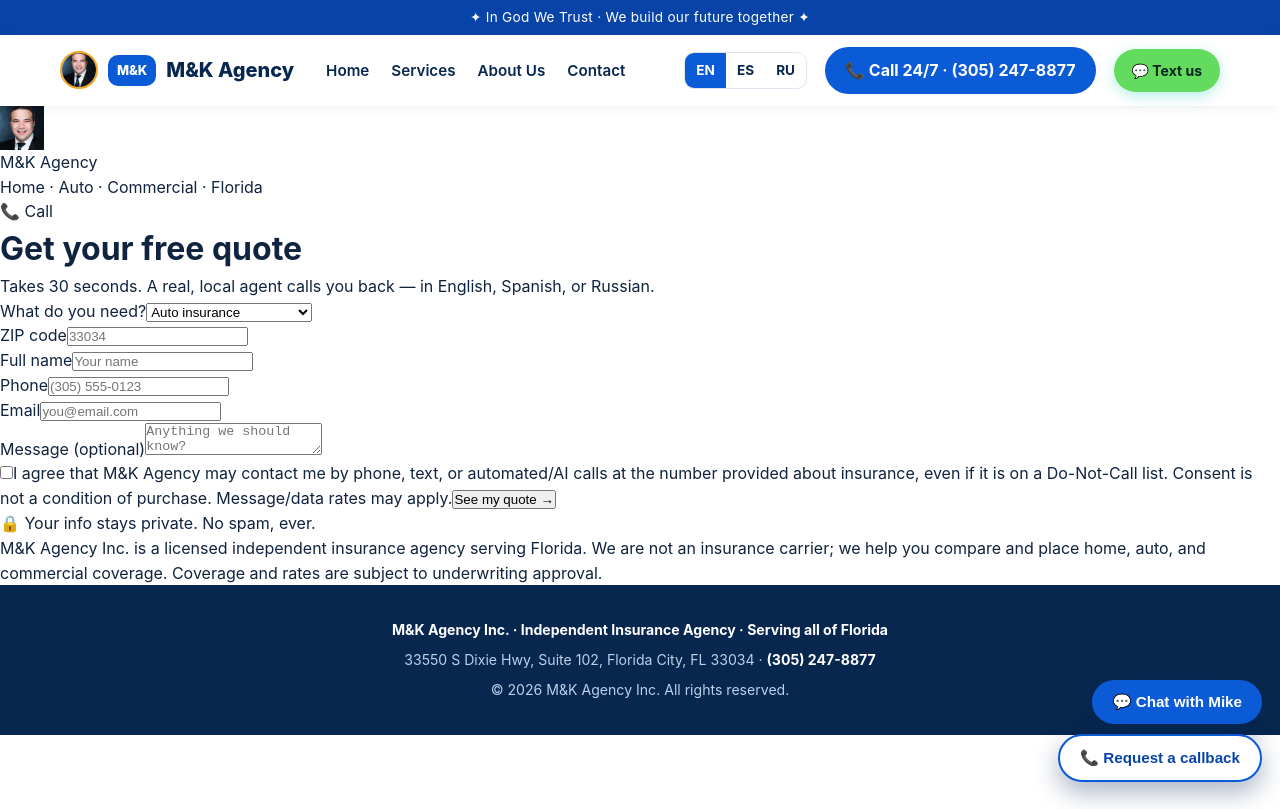
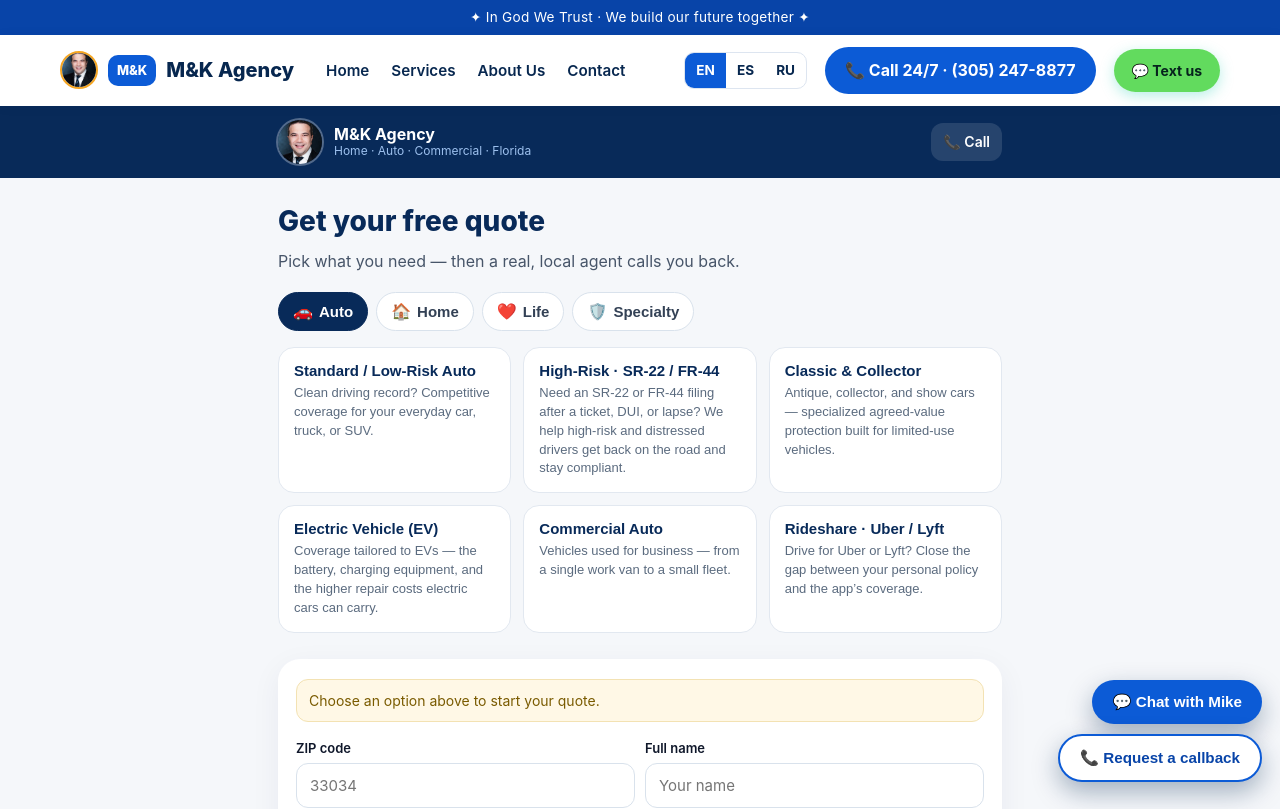
Before and after one commit to levsha2002/mkagencyinc-site, a Next.js app: page /en/quote in a window 1280 px wide. Shown: the top 809 px of the page. Built offline with nearby package versions, Linux system fonts and the light colour scheme.

Commit message:
Refactor quote page form and submission logic

```diff
--- a/app/[lang]/quote/page.tsx
+++ b/app/[lang]/quote/page.tsx
@@ -1,215 +1,308 @@
 'use client';
 
-import { useState, useEffect } from 'react';
+import { useState } from 'react';
+import { useParams } from 'next/navigation';
 import Image from 'next/image';
 
+type Lang = 'en' | 'es' | 'ru';
+
+/* ---- Categories, sub-types and plain-language explanations ----
+   Explanations are compliance-safe: no prices, no carrier names, no
+   guarantees of coverage or approval. Sub-type titles double as the
+   insurance_type recorded on the lead. */
+const CATS: {
+  id: string;
+  icon: string;
+  label: Record<Lang, string>;
+  types: { id: string; title: string; desc: string }[];
+}[] = [
+  {
+    id: 'auto',
+    icon: '🚗',
+    label: { en: 'Auto', es: 'Auto', ru: 'Авто' },
+    types: [
+      { id: 'auto-standard', title: 'Standard / Low-Risk Auto', desc: 'Clean driving record? Competitive coverage for your everyday car, truck, or SUV.' },
+      { id: 'auto-sr22', title: 'High-Risk · SR-22 / FR-44', desc: 'Need an SR-22 or FR-44 filing after a ticket, DUI, or lapse? We help high-risk and distressed drivers get back on the road and stay compliant.' },
+      { id: 'auto-classic', title: 'Classic & Collector', desc: 'Antique, collector, and show cars — specialized agreed-value protection built for limited-use vehicles.' },
+      { id: 'auto-ev', title: 'Electric Vehicle (EV)', desc: 'Coverage tailored to EVs — the battery, charging equipment, and the higher repair costs electric cars can carry.' },
+      { id: 'auto-commercial', title: 'Commercial Auto', desc: 'Vehicles used for business — from a single work van to a small fleet.' },
+      { id: 'auto-rideshare', title: 'Rideshare · Uber / Lyft', desc: 'Drive for Uber or Lyft? Close the gap between your personal policy and the app’s coverage.' },
+    ],
+  },
+  {
+    id: 'home',
+    icon: '🏠',
+    label: { en: 'Home', es: 'Hogar', ru: 'Дом' },
+    types: [
+      { id: 'home-single', title: 'Single-Family Home', desc: 'Protect the house you own — structure, belongings, and liability, built for Florida risks.' },
+      { id: 'home-condo', title: 'Condo (HO-6)', desc: 'Coverage for what’s inside your unit and your personal liability, beyond the HOA’s master policy.' },
+      { id: 'home-townhouse', title: 'Townhouse', desc: 'Tailored to attached homes — structure and interior depending on your association setup.' },
+      { id: 'home-renters', title: 'Renters', desc: 'Affordable protection for your belongings and personal liability while you rent.' },
+    ],
+  },
+  {
+    id: 'life',
+    icon: '❤️',
+    label: { en: 'Life', es: 'Vida', ru: 'Жизнь' },
+    types: [
+      { id: 'life-term', title: 'Term Life', desc: 'Straightforward coverage for a set period — protect your family’s income during the years it matters most.' },
+      { id: 'life-whole', title: 'Whole Life', desc: 'Lifelong coverage that builds cash value over time.' },
+    ],
+  },
+  {
+    id: 'other',
+    icon: '🛡️',
+    label: { en: 'Specialty', es: 'Especiales', ru: 'Другое' },
+    types: [
+      { id: 'moto', title: 'Motorcycle', desc: 'Coverage for your bike, your gear, and liability on the road.' },
+      { id: 'boat', title: 'Boat / Watercraft', desc: 'Protect your boat on the water and on the trailer.' },
+      { id: 'jetski', title: 'Jet Ski / PWC', desc: 'Coverage for personal watercraft — liability and physical damage.' },
+      { id: 'offroad', title: 'Off-Road (ATV / UTV)', desc: 'Protection for ATVs, UTVs, and other off-road vehicles.' },
+      { id: 'golfcart', title: 'Golf Cart', desc: 'Coverage for street-legal and community golf carts.' },
+      { id: 'pet', title: 'Pet Insurance', desc: 'Help with vet bills for your dog or cat — accidents, illness, and more.' },
+    ],
+  },
+];
+
+const UI: Record<Lang, Record<string, string>> = {
+  en: {
+    tagline: 'Home · Auto · Commercial · Florida', call: 'Call',
+    h1: 'Get your free quote', sub: 'Pick what you need — then a real, local agent calls you back.',
+    step2: 'Your details', selected: 'Selected', change: 'change',
+    zip: 'ZIP code', name: 'Full name', phName: 'Your name', phone: 'Phone', email: 'Email',
+    message: 'Message (optional)', phMessage: 'Anything we should know?',
+    consent: 'I agree that M&K Agency may contact me by phone, text, or automated/AI calls at the number provided about insurance, even if it is on a Do-Not-Call list. Consent is not a condition of purchase. Message/data rates may apply.',
+    submit: 'See my quote →', sending: 'Sending…',
+    err: 'Something went wrong — please try again or call (305) 247-8877.',
+    errConsent: 'Please check the consent box so we can contact you.',
+    privacy: '🔒 Your info stays private. No spam, ever.',
+    pickFirst: 'Choose an option above to start your quote.',
+    okH1: "You're all set!", okSub: 'Thanks — our team will call you back shortly. Need us now?', okCall: '📞 Call (305) 247-8877',
+  },
+  es: {
+    tagline: 'Hogar · Auto · Comercial · Florida', call: 'Llamar',
+    h1: 'Obtén tu cotización gratis', sub: 'Elige lo que necesitas — un agente local te devuelve la llamada.',
+    step2: 'Tus datos', selected: 'Seleccionado', change: 'cambiar',
+    zip: 'Código postal', name: 'Nombre completo', phName: 'Tu nombre', phone: 'Teléfono', email: 'Correo electrónico',
+    message: 'Mensaje (opcional)', phMessage: '¿Algo que debamos saber?',
+    consent: 'Acepto que M&K Agency puede contactarme por teléfono, mensaje de texto o llamadas automatizadas/IA al número proporcionado sobre seguros, incluso si está en una lista de No Llamar. El consentimiento no es una condición de compra. Pueden aplicarse tarifas de mensajes/datos.',
+    submit: 'Ver mi cotización →', sending: 'Enviando…',
+    err: 'Algo salió mal — inténtalo de nuevo o llama al (305) 247-8877.',
+    errConsent: 'Marca la casilla de consentimiento para que podamos contactarte.',
+    privacy: '🔒 Tu información es privada. Sin spam, nunca.',
+    pickFirst: 'Elige una opción arriba para comenzar tu cotización.',
+    okH1: '¡Todo listo!', okSub: 'Gracias — nuestro equipo te llamará en breve. ¿Nos necesitas ahora?', okCall: '📞 Llamar (305) 247-8877',
+  },
+  ru: {
+    tagline: 'Дом · Авто · Бизнес · Флорида', call: 'Звонок',
+    h1: 'Получите бесплатный расчёт', sub: 'Выберите, что нужно — местный агент перезвонит вам.',
+    step2: 'Ваши данные', selected: 'Выбрано', change: 'изменить',
+    zip: 'Индекс (ZIP)', name: 'Полное имя', phName: 'Ваше имя', phone: 'Телефон', email: 'Эл. почта',
+    message: 'Сообщение (необязательно)', phMessage: 'Что нам важно знать?',
+    consent: 'Я согласен(на), что M&K Agency может связываться со мной по телефону, SMS или с помощью автоматических/ИИ-звонков по указанному номеру по вопросам страхования, даже если номер внесён в список «Не звонить». Согласие не является условием покупки. Может взиматься плата за сообщения/данные.',
+    submit: 'Получить расчёт →', sending: 'Отправка…',
+    err: 'Что-то пошло не так — попробуйте ещё раз или позвоните (305) 247-8877.',
+    errConsent: 'Отметьте согласие, чтобы мы могли с вами связаться.',
+    privacy: '🔒 Ваши данные конфиденциальны. Никакого спама.',
+    pickFirst: 'Выберите вариант выше, чтобы начать расчёт.',
+    okH1: 'Готово!', okSub: 'Спасибо — наша команда скоро перезвонит. Нужны прямо сейчас?', okCall: '📞 Позвонить (305) 247-8877',
+  },
+};
+
 export default function QuotePage() {
-  const [form, setForm] = useState({
-    insurance_type: 'Auto',
-    zip_code: '',
-    name: '',
-    phone: '',
-    email: '',
-    message: '',
-    consent: false,
-  });
-  const [source, setSource] = useState('qr');
-  const [status, setStatus] = useState<'idle' | 'sending' | 'ok' | 'err'>('idle');
+  const params = useParams();
+  const raw = Array.isArray(params?.lang) ? params.lang[0] : (params?.lang as string | undefined);
+  const lang: Lang = raw === 'es' || raw === 'ru' ? raw : 'en';
+  const t = UI[lang];
 
-  // Read ?src= from the QR link (e.g. ?src=card, ?src=flyer) for lead tracking
-  useEffect(() => {
-    try {
-      const p = new URLSearchParams(window.location.search).get('src');
-      if (p) setSource(p);
-    } catch {}
-  }, []);
+  const [cat, setCat] = useState('auto');
+  const [picked, setPicked] = useState<{ title: string; catLabel: string } | null>(null);
+  const [form, setForm] = useState({ zip: '', name: '', phone: '', email: '', message: '', consent: false });
+  const [status, setStatus] = useState<'idle' | 'sending' | 'ok' | 'err' | 'err-consent'>('idle');
 
-  const submit = async (e: React.FormEvent) => {
+  const activeCat = CATS.find((c) => c.id === cat)!;
+
+  function choose(title: string) {
+    setPicked({ title, catLabel: activeCat.label[lang] });
+    setTimeout(() => document.getElementById('q-form')?.scrollIntoView({ behavior: 'smooth', block: 'start' }), 60);
+  }
+
+  async function submit(e: React.FormEvent) {
     e.preventDefault();
-    if (!form.consent) {
-      setStatus('err');
-      return;
-    }
+    if (!form.consent) { setStatus('err-consent'); return; }
     setStatus('sending');
+    let src = 'qr';
+    try { const p = new URLSearchParams(window.location.search).get('src'); if (p) src = p; } catch {}
     try {
       const res = await fetch('/api/lead', {
-        method: 'POST',
-        headers: { 'Content-Type': 'application/json' },
-        body: JSON.stringify({ ...form, source: `qr-${source}` }),
+        method: 'POST', headers: { 'Content-Type': 'application/json' },
+        body: JSON.stringify({
+          insurance_type: picked ? picked.title : activeCat.label.en,
+          zip_code: form.zip, name: form.name, phone: form.phone, email: form.email,
+          message: form.message, consent: form.consent, lang, source: `qr-${src}`,
+        }),
       });
       setStatus(res.ok ? 'ok' : 'err');
-    } catch {
-      setStatus('err');
-    }
-  };
+    } catch { setStatus('err'); }
+  }
 
   if (status === 'ok') {
     return (
-      <main className="min-h-screen bg-[#082a59] text-white flex items-center justify-center px-6">
-        <div className="text-center max-w-md">
-          <div className="w-16 h-16 rounded-full bg-[#1d6fe0] flex items-center justify-center mx-auto mb-6 text-3xl">
-            ✓
-          </div>
-          <h1 className="text-3xl font-bold">You&apos;re all set!</h1>
-          <p className="mt-4 text-blue-100 text-lg">
-            Thanks — our team will call you back shortly. Need us now?
-          </p>
-          <a
-            href="tel:3052478877"
-            className="inline-block mt-6 bg-white text-[#082a59] font-semibold px-7 py-3 rounded-2xl"
-          >
-            📞 Call (305) 247-8877
-          </a>
+      <main className="qh-ok">
+        <style>{CSS}</style>
+        <div className="qh-ok-box">
+          <div className="qh-check">✓</div>
+          <h1>{t.okH1}</h1>
+          <p>{t.okSub}</p>
+          <a href="tel:3052478877" className="qh-btn qh-btn-white">{t.okCall}</a>
         </div>
       </main>
     );
   }
 
   return (
-    <main className="min-h-screen bg-gray-50">
-      {/* Header */}
-      <div className="bg-[#082a59] text-white">
-        <div className="max-w-lg mx-auto px-5 py-5 flex items-center gap-3">
-          <Image
-            src="/images/mikhail-avatar.jpg"
-            alt="Mikhail Kozlov"
-            width={44}
-            height={44}
-            className="rounded-full ring-2 ring-white/30"
-          />
-          <div className="leading-tight">
-            <div className="font-bold">M&amp;K Agency</div>
-            <div className="text-xs text-blue-200">Home · Auto · Commercial · Florida</div>
+    <main className="qh">
+      <style>{CSS}</style>
+
+      <header className="qh-top">
+        <div className="qh-top-in">
+          <Image src="/images/mikhail-avatar.jpg" alt="Mikhail Kozlov" width={44} height={44} className="qh-av" />
+          <div className="qh-brand">
+            <strong>M&amp;K Agency</strong>
+            <span>{t.tagline}</span>
           </div>
-          <a href="tel:3052478877" className="ml-auto text-sm font-semibold bg-white/10 px-3 py-2 rounded-xl">
-            📞 Call
-          </a>
+          <a href="tel:3052478877" className="qh-call">📞 {t.call}</a>
         </div>
-      </div>
+      </header>
 
-      {/* Form */}
-      <div className="max-w-lg mx-auto px-5 py-8">
-        <h1 className="text-3xl font-bold text-[#082a59]">Get your free quote</h1>
-        <p className="mt-2 text-gray-600">
-          Takes 30 seconds. A real, local agent calls you back — in English, Spanish, or Russian.
-        </p>
+      <div className="qh-wrap">
+        <h1 className="qh-h1">{t.h1}</h1>
+        <p className="qh-sub">{t.sub}</p>
 
-        <form onSubmit={submit} className="mt-6 space-y-4 bg-white p-6 rounded-3xl shadow-sm">
-          <div>
-            <label className="block text-sm font-medium mb-1.5">What do you need?</label>
-            <select
-              value={form.insurance_type}
-              onChange={(e) => setForm({ ...form, insurance_type: e.target.value })}
-              className="w-full p-3.5 border rounded-xl bg-white"
-            >
-              <option value="Auto">Auto insurance</option>
-              <option value="Home">Home / Condo / Renters</option>
-              <option value="Commercial">Commercial / Business</option>
-              <option value="Life">Life insurance</option>
-              <option value="Bundle">Bundle &amp; save</option>
-            </select>
-          </div>
+        {/* Category tabs */}
+        <div className="qh-tabs">
+          {CATS.map((c) => (
+            <button key={c.id} type="button"
+              className={`qh-tab ${cat === c.id ? 'on' : ''}`}
+              onClick={() => setCat(c.id)}>
+              <span className="qh-tab-ic">{c.icon}</span>{c.label[lang]}
+            </button>
+          ))}
+        </div>
 
-          <div className="grid grid-cols-2 gap-3">
+        {/* Sub-type cards with explanations */}
+        <div className="qh-grid">
+          {activeCat.types.map((ty) => {
+            const on = picked?.title === ty.title;
+            return (
+              <button key={ty.id} type="button"
+                className={`qh-card ${on ? 'on' : ''}`}
+                onClick={() => choose(ty.title)}>
+                <span className="qh-card-t">{ty.title}{on ? ' ✓' : ''}</span>
+                <span className="qh-card-d">{ty.desc}</span>
+              </button>
+            );
+          })}
+        </div>
+
+        {/* Adaptive form */}
+        <form id="q-form" onSubmit={submit} className="qh-form">
+          {picked ? (
+            <div className="qh-picked">
+              {t.selected}: <strong>{picked.catLabel} · {picked.title}</strong>
+            </div>
+          ) : (
+            <div className="qh-hint">{t.pickFirst}</div>
+          )}
+
+          <div className="qh-row">
             <div>
-              <label className="block text-sm font-medium mb-1.5">ZIP code</label>
-              <input
-                inputMode="numeric"
-                maxLength={5}
-                value={form.zip_code}
-                onChange={(e) => setForm({ ...form, zip_code: e.target.value })}
-                className="w-full p-3.5 border rounded-xl"
-                placeholder="33034"
-                required
-              />
+              <label>{t.zip}</label>
+              <input inputMode="numeric" maxLength={5} value={form.zip}
+                onChange={(e) => setForm({ ...form, zip: e.target.value })} placeholder="33034" required />
             </div>
             <div>
-              <label className="block text-sm font-medium mb-1.5">Full name</label>
-              <input
-                value={form.name}
-                onChange={(e) => setForm({ ...form, name: e.target.value })}
-                className="w-full p-3.5 border rounded-xl"
-                placeholder="Your name"
-                required
-              />
+              <label>{t.name}</label>
+              <input value={form.name} onChange={(e) => setForm({ ...form, name: e.target.value })}
+                placeholder={t.phName} required />
             </div>
           </div>
 
-          <div>
-            <label className="block text-sm font-medium mb-1.5">Phone</label>
-            <input
-              type="tel"
-              value={form.phone}
-              onChange={(e) => setForm({ ...form, phone: e.target.value })}
-              className="w-full p-3.5 border rounded-xl"
-              placeholder="(305) 555-0123"
-              required
-            />
-          </div>
+          <label>{t.phone}</label>
+          <input type="tel" value={form.phone} onChange={(e) => setForm({ ...form, phone: e.target.value })}
+            placeholder="(305) 555-0123" required />
 
-          <div>
-            <label className="block text-sm font-medium mb-1.5">Email</label>
-            <input
-              type="email"
-              value={form.email}
-              onChange={(e) => setForm({ ...form, email: e.target.value })}
-              className="w-full p-3.5 border rounded-xl"
-              placeholder="you@email.com"
-              required
-            />
-          </div>
+          <label>{t.email}</label>
+          <input type="email" value={form.email} onChange={(e) => setForm({ ...form, email: e.target.value })}
+            placeholder="you@email.com" required />
 
-          <div>
-            <label className="block text-sm font-medium mb-1.5">Message (optional)</label>
-            <textarea
-              value={form.message}
-              onChange={(e) => setForm({ ...form, message: e.target.value })}
-              className="w-full p-3.5 border rounded-xl h-20"
-              placeholder="Anything we should know?"
-            />
-          </div>
+          <label>{t.message}</label>
+          <textarea value={form.message} onChange={(e) => setForm({ ...form, message: e.target.value })}
+            placeholder={t.phMessage} />
 
-          {/* TCPA consent — required before we collect the phone number */}
-          <label className="flex gap-3 items-start text-xs text-gray-600 cursor-pointer">
-            <input
-              type="checkbox"
-              checked={form.consent}
-              onChange={(e) => setForm({ ...form, consent: e.target.checked })}
-              className="mt-0.5 h-4 w-4 flex-shrink-0"
-              required
-            />
-            <span>
-              I agree that M&amp;K Agency may contact me by phone, text, or automated/AI calls at the
-              number provided about insurance, even if it is on a Do-Not-Call list. Consent is not a
-              condition of purchase. Message/data rates may apply.
-            </span>
+          <label className="qh-consent">
+            <input type="checkbox" checked={form.consent}
+              onChange={(e) => setForm({ ...form, consent: e.target.checked })} required />
+            <span>{t.consent}</span>
           </label>
 
-          <button
-            type="submit"
-            disabled={status === 'sending'}
-            className="w-full bg-[#1d6fe0] hover:bg-[#1a63c9] disabled:opacity-60 text-white py-4 text-lg font-semibold rounded-2xl transition"
-          >
-            {status === 'sending' ? 'Sending…' : 'See my quote →'}
+          <button type="submit" className="qh-btn qh-btn-blue" disabled={status === 'sending'}>
+            {status === 'sending' ? t.sending : t.submit}
           </button>
 
-          {status === 'err' && (
-            <p className="text-center text-red-600 text-sm font-medium">
-              {form.consent
-                ? 'Something went wrong — please try again or call (305) 247-8877.'
-                : 'Please check the consent box so we can contact you.'}
-            </p>
+          {(status === 'err' || status === 'err-consent') && (
+            <p className="qh-err">{status === 'err-consent' ? t.errConsent : t.err}</p>
           )}
-
-          <p className="text-center text-xs text-gray-400">🔒 Your info stays private. No spam, ever.</p>
+          <p className="qh-priv">{t.privacy}</p>
         </form>
-
-        <p className="mt-6 text-[11px] leading-relaxed text-gray-400 text-center">
-          M&amp;K Agency Inc. is a licensed independent insurance agency serving Florida. We are not an
-          insurance carrier; we help you compare and place home, auto, and commercial coverage.
-          Coverage and rates are subject to underwriting approval.
-        </p>
       </div>
     </main>
   );
 }
+
+const CSS = `
+.qh{background:#f5f7fa;min-height:100vh;color:#0f172a;font-family:inherit}
+.qh-top{background:#082a59;color:#fff}
+.qh-top-in{max-width:760px;margin:0 auto;display:flex;align-items:center;gap:12px;padding:14px 18px}
+.qh-av{border-radius:50%;box-shadow:0 0 0 2px rgba(255,255,255,.3)}
+.qh-brand{display:flex;flex-direction:column;line-height:1.2}
+.qh-brand span{font-size:12px;color:#9dc0ee}
+.qh-call{margin-left:auto;background:rgba(255,255,255,.12);color:#fff;text-decoration:none;font-weight:600;font-size:14px;padding:8px 12px;border-radius:12px}
+.qh-wrap{max-width:760px;margin:0 auto;padding:22px 18px 60px}
+.qh-h1{font-size:28px;font-weight:800;color:#082a59;margin:0}
+.qh-sub{color:#475569;margin:6px 0 18px}
+.qh-tabs{display:flex;flex-wrap:wrap;gap:8px;margin-bottom:16px}
+.qh-tab{display:inline-flex;align-items:center;gap:6px;border:1.5px solid #d9e2ec;background:#fff;color:#334155;font-weight:600;font-size:15px;padding:9px 14px;border-radius:999px;cursor:pointer;transition:.15s}
+.qh-tab:hover{border-color:#1d6fe0}
+.qh-tab.on{background:#082a59;border-color:#082a59;color:#fff}
+.qh-tab-ic{font-size:16px}
+.qh-grid{display:grid;grid-template-columns:repeat(auto-fill,minmax(230px,1fr));gap:12px;margin-bottom:26px}
+.qh-card{text-align:left;background:#fff;border:1.5px solid #e2e8f0;border-radius:16px;padding:14px 15px;cursor:pointer;transition:.15s;display:flex;flex-direction:column;gap:5px}
+.qh-card:hover{border-color:#1d6fe0;box-shadow:0 6px 18px rgba(8,42,89,.08);transform:translateY(-1px)}
+.qh-card.on{border-color:#082a59;background:#f0f6ff;box-shadow:0 0 0 2px #082a59 inset}
+.qh-card-t{font-weight:700;color:#082a59;font-size:15px}
+.qh-card-d{font-size:13px;color:#5b6b7f;line-height:1.45}
+.qh-form{background:#fff;border-radius:22px;padding:20px 18px;box-shadow:0 8px 30px rgba(8,42,89,.06)}
+.qh-form label{display:block;font-size:13px;font-weight:600;margin:12px 0 5px}
+.qh-form input,.qh-form textarea,.qh-form select{width:100%;padding:12px 13px;border:1.5px solid #d9e2ec;border-radius:12px;font-size:15px;font-family:inherit;box-sizing:border-box}
+.qh-form input:focus,.qh-form textarea:focus{outline:none;border-color:#1d6fe0}
+.qh-form textarea{height:70px;resize:vertical}
+.qh-row{display:grid;grid-template-columns:1fr 1fr;gap:10px}
+.qh-picked{background:#eef5ff;border:1px solid #cfe0fb;color:#082a59;font-size:14px;padding:10px 12px;border-radius:12px;margin-bottom:4px}
+.qh-hint{background:#fff8e6;border:1px solid #f3e2b3;color:#7a5b00;font-size:14px;padding:10px 12px;border-radius:12px;margin-bottom:4px}
+.qh-consent{display:flex;gap:10px;align-items:flex-start;font-size:12px;color:#5b6b7f;font-weight:400;margin-top:14px;cursor:pointer}
+.qh-consent input{width:16px;height:16px;flex:0 0 auto;margin-top:2px}
+.qh-btn{display:inline-block;text-align:center;text-decoration:none;font-weight:700;border:none;border-radius:16px;cursor:pointer;transition:.15s}
+.qh-btn-blue{width:100%;background:#1d6fe0;color:#fff;padding:15px;font-size:17px;margin-top:16px}
+.qh-btn-blue:hover{background:#1a63c9}
+.qh-btn-blue:disabled{opacity:.6}
+.qh-btn-white{background:#fff;color:#082a59;padding:13px 26px;font-size:16px;margin-top:22px}
+.qh-err{color:#dc2626;font-size:14px;font-weight:600;text-align:center;margin-top:10px}
+.qh-priv{color:#94a3b8;font-size:12px;text-align:center;margin-top:12px}
+.qh-ok{min-height:100vh;background:#082a59;color:#fff;display:flex;align-items:center;justify-content:center;padding:24px}
+.qh-ok-box{text-align:center;max-width:420px}
+.qh-check{width:64px;height:64px;border-radius:50%;background:#1d6fe0;display:flex;align-items:center;justify-content:center;font-size:30px;margin:0 auto 22px}
+.qh-ok-box h1{font-size:30px;margin:0 0 10px}
+.qh-ok-box p{color:#c9dcf5;font-size:17px;margin:0}
+@media(max-width:520px){.qh-grid{grid-template-columns:1fr}.qh-h1{font-size:24px}}
+`;
```
